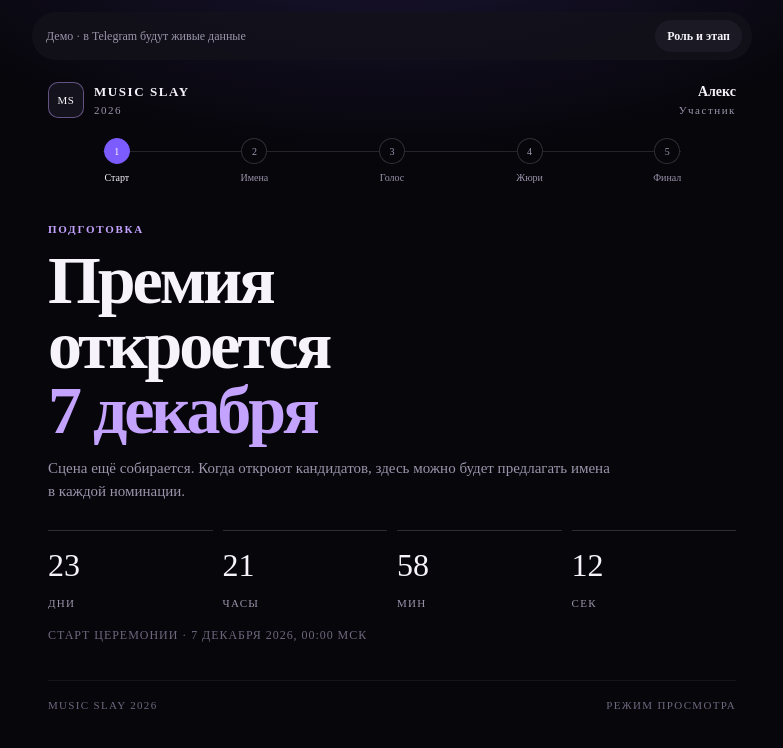
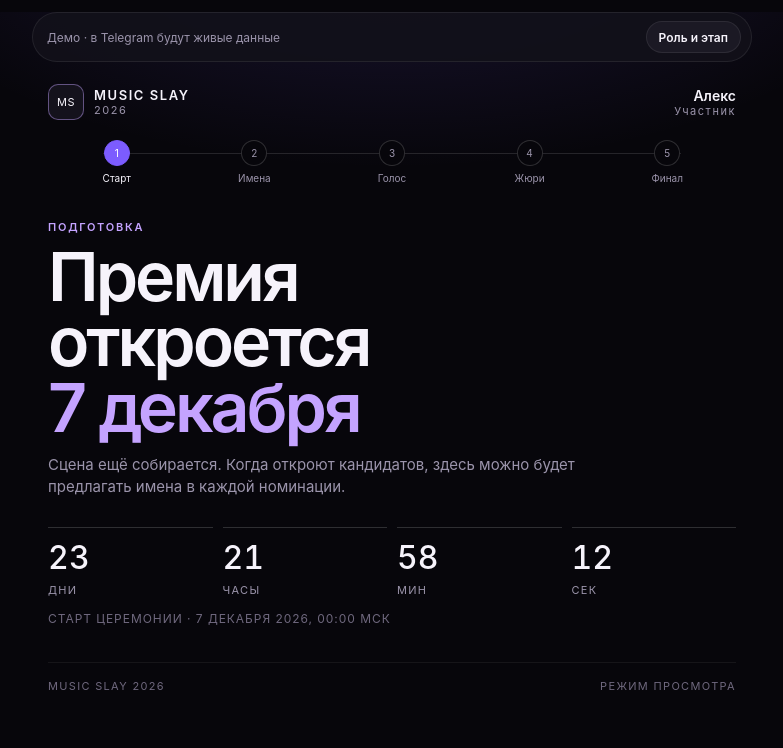
Before and after one commit to appsbypojos/Music-SLAY, a React (Vite) app: page / in a window 1280 px wide. Shown: the top 748 px of the page, without its empty margins (248-1031 px from the left). Built offline with nearby package versions, Linux system fonts and the light colour scheme.

Commit message:
Fix stylesheet build and define theme variables directly

```diff
--- a/src/styles.css
+++ b/src/styles.css
@@ -1,6 +1,4 @@
-@import "tailwindcss";
-
-@theme {
+:root {
   --font-sans: "Inter", system-ui, sans-serif;
   --font-display: "Orbitron", "Inter", sans-serif;
   --color-ink: #07060b;
```
